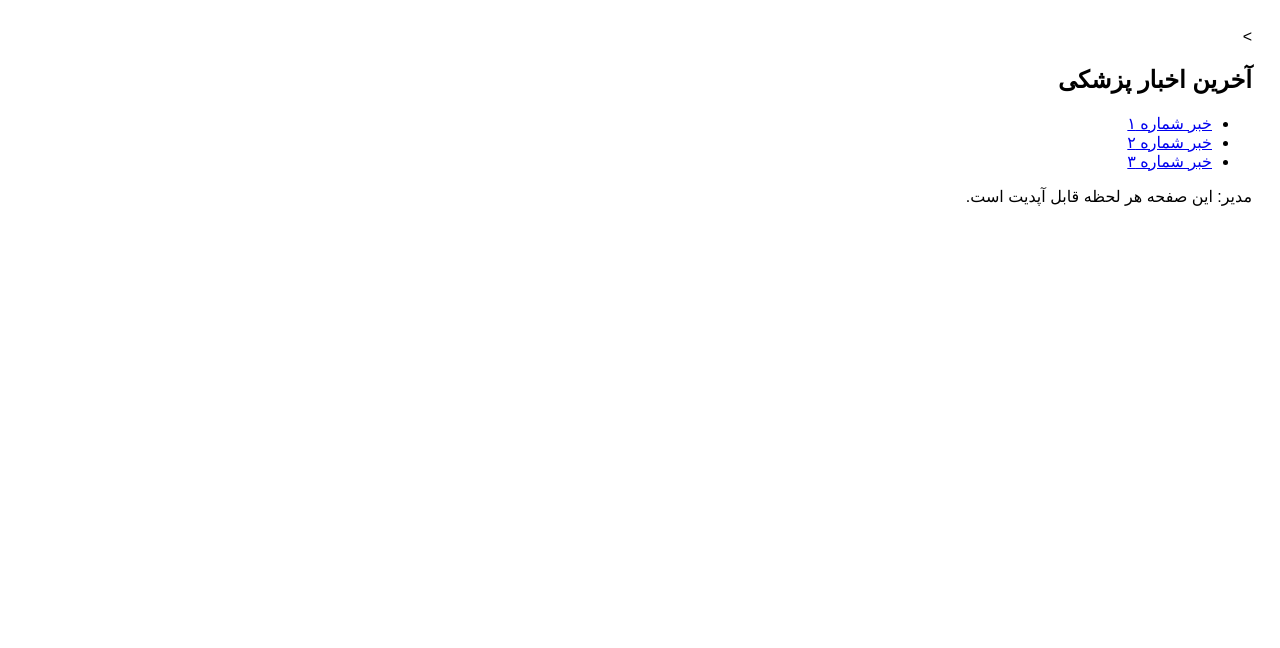
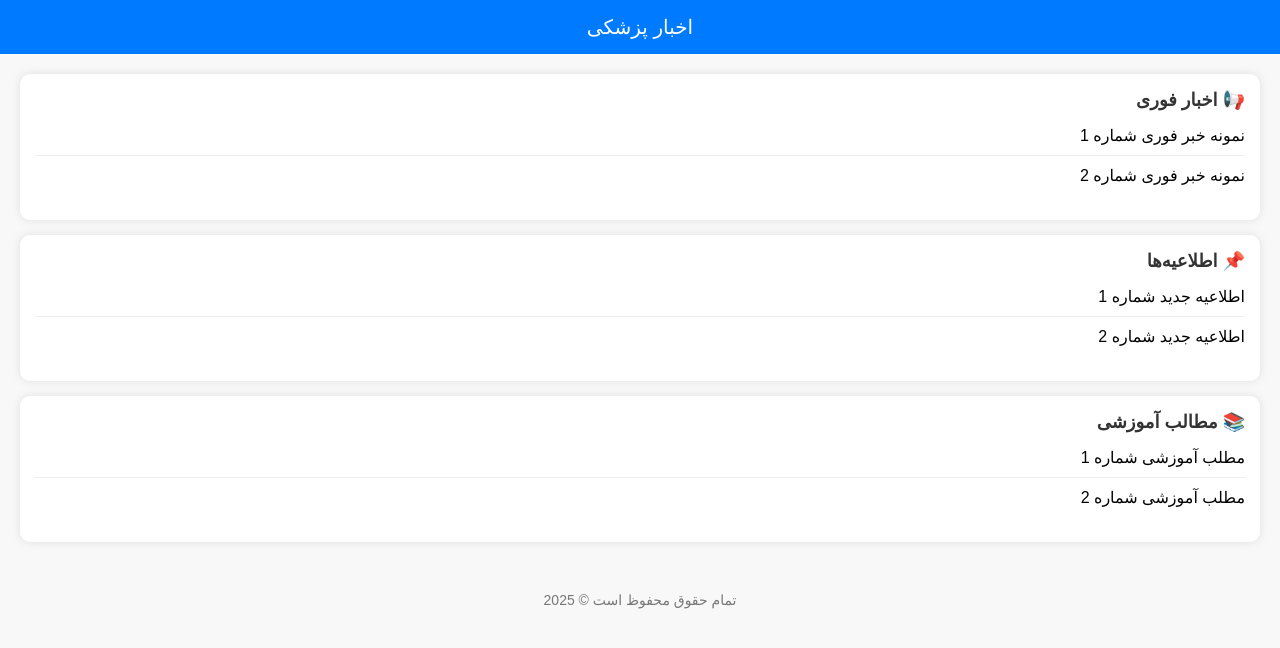
Before and after one commit to pezeshkipnu/Pnunews, a plain HTML site: page index.html in a window 1280 px wide. Drawn offline with Linux system fonts and the light colour scheme.

Commit message:
Update index.html

```diff
--- a/index.html
+++ b/index.html
@@ -1,18 +1,46 @@
->
-<html>
+<!DOCTYPE html><html lang="fa">
 <head>
     <meta charset="UTF-8">
+    <meta name="viewport" content="width=device-width, initial-scale=1.0">
     <title>اخبار پزشکی</title>
+    <style>
+        body { font-family: sans-serif; background: #f8f8f8; margin: 0; padding: 0; direction: rtl; }
+        header { background: #007bff; color: white; padding: 15px; text-align: center; font-size: 20px; }
+        .container { padding: 20px; }
+        .section { background: white; padding: 15px; margin-bottom: 15px; border-radius: 10px; box-shadow: 0 0 10px rgba(0,0,0,0.1); }
+        .section h2 { margin-top: 0; font-size: 18px; color: #333; }
+        .news-item { margin-bottom: 10px; padding-bottom: 10px; border-bottom: 1px solid #eee; }
+        .news-item:last-child { border-bottom: none; }
+        footer { text-align: center; padding: 15px; font-size: 14px; color: #777; }
+    </style>
 </head>
-<body style="font-family: sans-serif; direction: rtl; padding: 20px;">
-    <h2>آخرین اخبار پزشکی</h2>
+<body>
+    <header>اخبار پزشکی</header><div class="container">
 
-    <ul>
-        <li><a href="#">خبر شماره ۱</a></li>
-        <li><a href="#">خبر شماره ۲</a></li>
-        <li><a href="#">خبر شماره ۳</a></li>
-    </ul>
+    <!-- بخش اخبار فوری -->
+    <div class="section">
+        <h2>📢 اخبار فوری</h2>
+        <div class="news-item">نمونه خبر فوری شماره 1</div>
+        <div class="news-item">نمونه خبر فوری شماره 2</div>
+    </div>
 
-    <p>مدیر: این صفحه هر لحظه قابل آپدیت است.</p>
+    <!-- بخش اطلاعیه‌ها -->
+    <div class="section">
+        <h2>📌 اطلاعیه‌ها</h2>
+        <div class="news-item">اطلاعیه جدید شماره 1</div>
+        <div class="news-item">اطلاعیه جدید شماره 2</div>
+    </div>
+
+    <!-- بخش مقالات آموزشی -->
+    <div class="section">
+        <h2>📚 مطالب آموزشی</h2>
+        <div class="news-item">مطلب آموزشی شماره 1</div>
+        <div class="news-item">مطلب آموزشی شماره 2</div>
+    </div>
+
+</div>
+
+<footer>تمام حقوق محفوظ است © 2025</footer>
+
 </body>
 </html>
```
